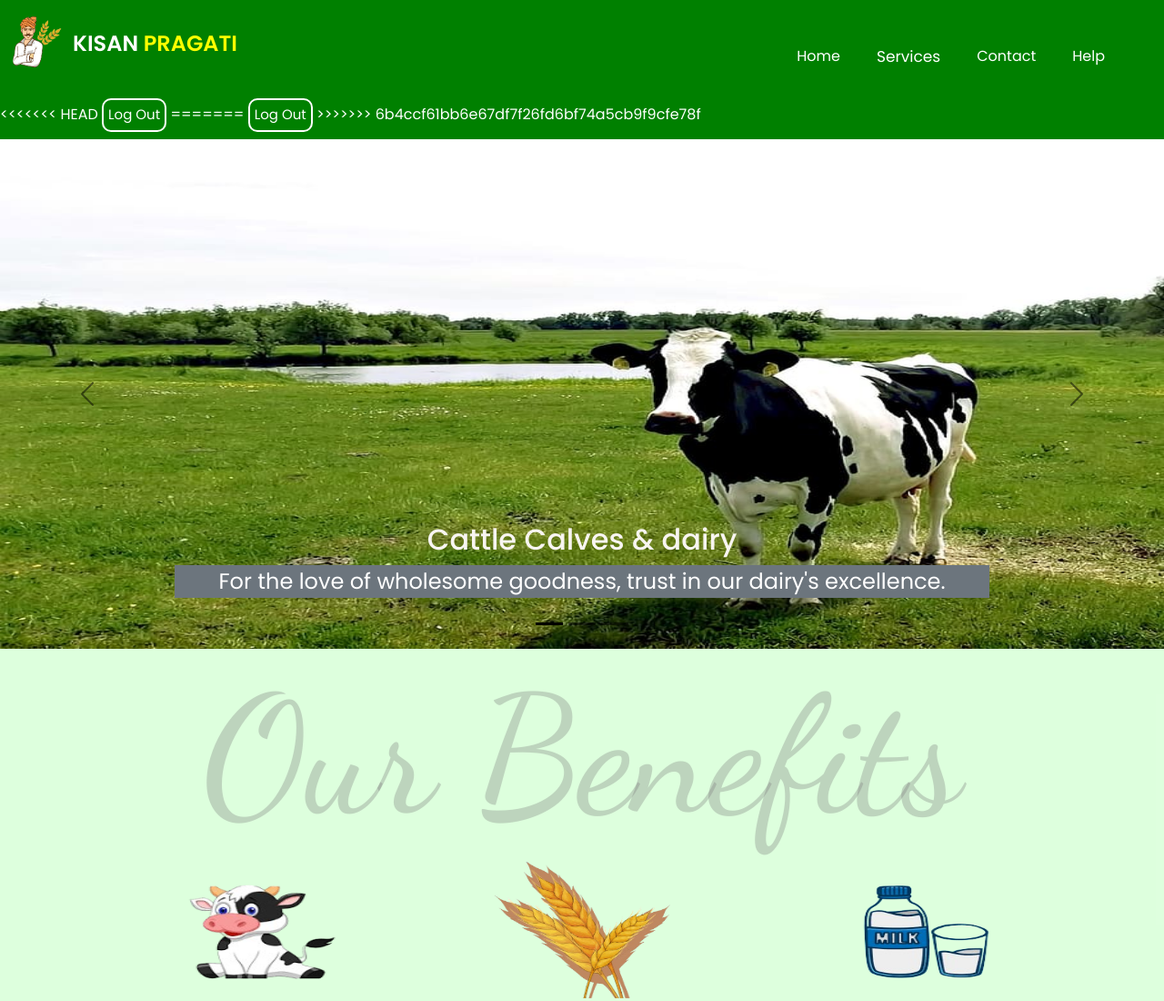
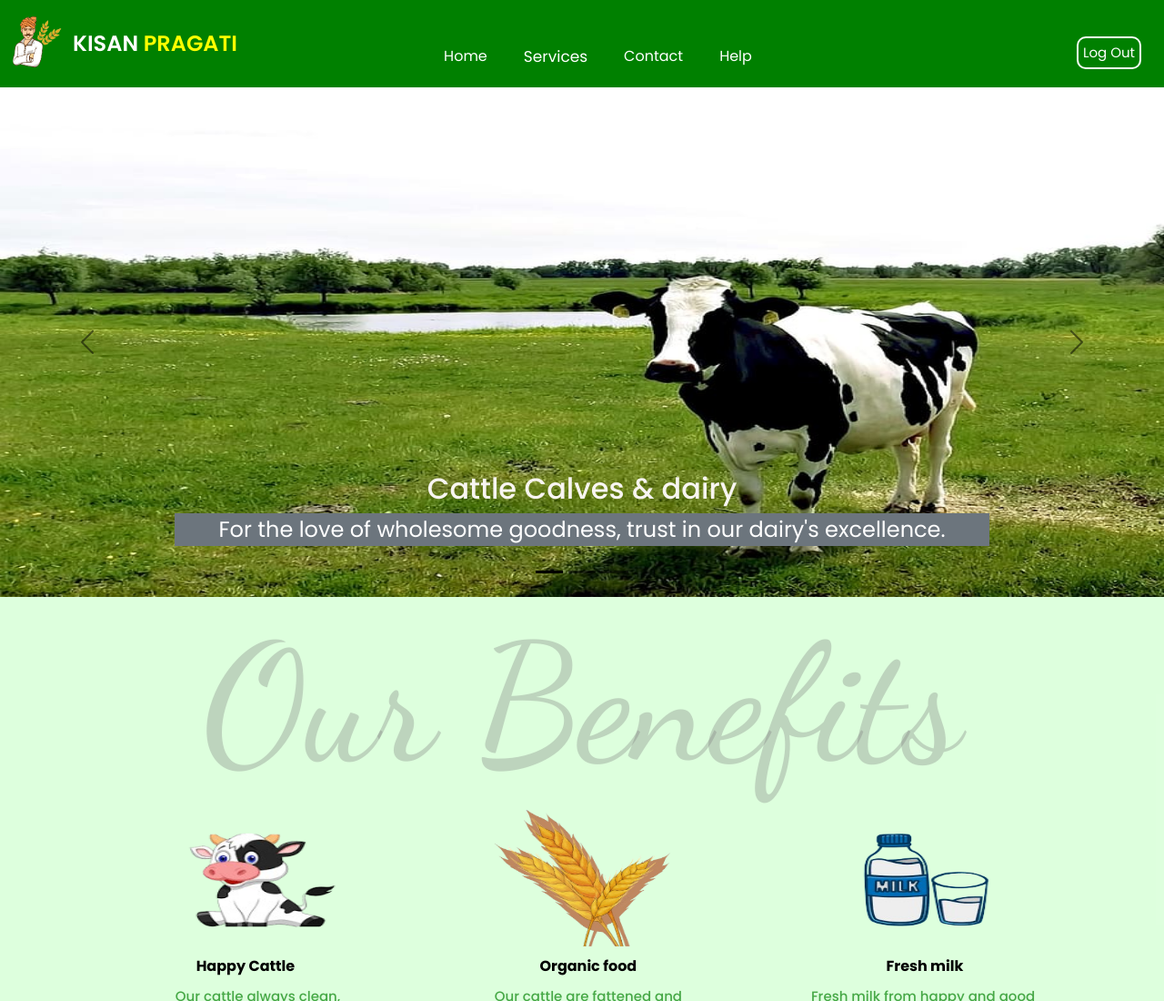
Before and after one commit to HARSHSINGH3118/Kisan-Pragati, a plain HTML site: page client/src/components/cattle.html in a window 1280 px wide. Shown: the top 1100 px of the page at 91% size. Drawn offline with nearby package versions, Linux system fonts and the light colour scheme.

Commit message:
cattle.html

```diff
--- a/client/src/components/cattle.html
+++ b/client/src/components/cattle.html
@@ -55,11 +55,9 @@
         <div class="help"><a href="./faq.html">Help</a></div>
       </div>
       <div class="nav_right">
-<<<<<<< HEAD
-        <button class="sign_in"><a href="">Log Out</a></button>
-=======
-          <button class="sign_in" ><a href="/client/index.html">Log Out</a></button>
->>>>>>> 6b4ccf61bb6e67df7f26fd6bf74a5cb9f9cfe78f
+        <button class="sign_in">
+          <a href="/client/index.html">Log Out</a>
+        </button>
       </div>
     </div>
 
```
